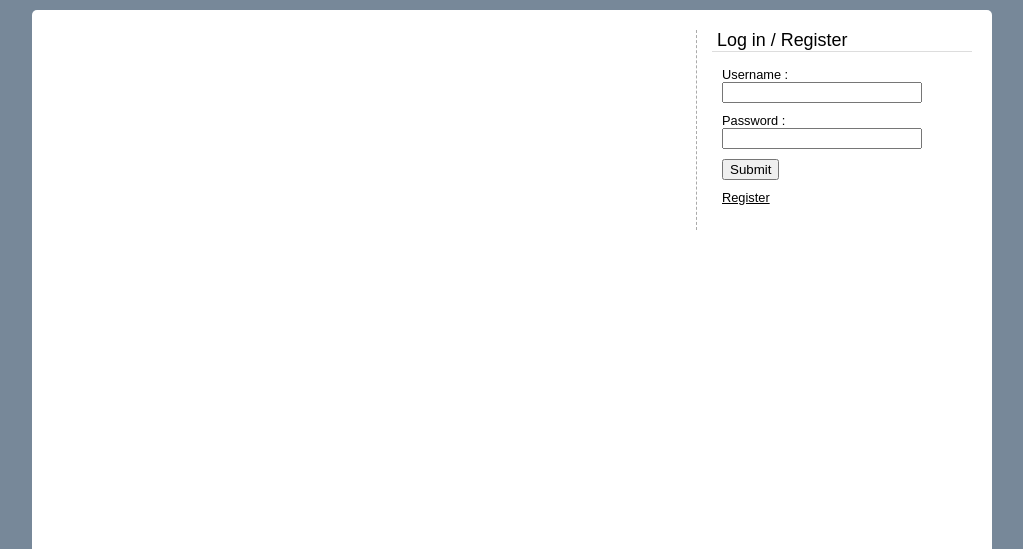
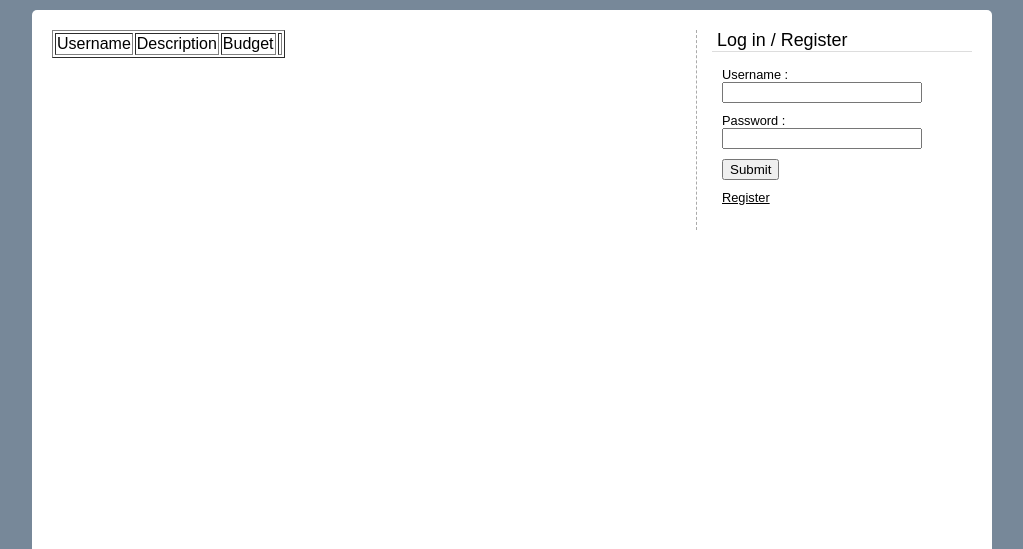
Before and after one commit to mrussell10/FreelancerProject, a PHP site: page /view_jobs.php in a window 1280 px wide. Shown: the part 82-631 px from the top of the page, without its empty margins (128-1151 px from the left). Run offline with PHP 8.4, Linux system fonts and the light colour scheme; data that the repository does not hold is empty; some libraries are stand-ins or nearby versions.

Commit message:
Updated jobs page html tables

```diff
--- a/view_jobs.php
+++ b/view_jobs.php
@@ -1,39 +1,40 @@
+<html>
 <head>
-<style>
-table,th,td
-{
-border:1px solid black;
-border-spacing: 0.5rem;
-border-collapse: collapse;
-}
-</style>
+  <link rel="stylesheet" type="text/css" href="http://ajax.aspnetcdn.com/ajax/jquery.dataTables/1.9.4/css/jquery.dataTables.css">
 </head>
+
+</head>
+<body>
+
+
 
 <?php
 include 'core/init.php';
 include 'includes/overall/header.php';
 
+echo "<table border =1 >";
+echo "<td>Username</td>";
+echo "<td>Description</td>";
+echo "<td>Budget</td>";
+echo "<td></td>";
+
 $query = mysql_query("SELECT * FROM job")or die(mysql_error());
 while($row2 = mysql_fetch_array($query))
 
 {
+echo "<tr>";
+echo "<td>" . $row2["username"] . "</td>";
+echo "<td>" . $row2["description"] . "</td>";
+echo "<td>" . $row2["budget"] . "</td>";
+echo "<td>".'<a href="job_page.php?job_id='.$row2['job_id'].'">More Information</a>'."</td>";
 
- "<ul>";
- echo "Username : ";
- echo $row2['username'];
- echo "<ul>";
- echo "Description: ";
- echo $row2['description'];
- echo "<ul>";
- echo "Budget: ";
- echo $row2['budget'];
- echo "<ul>";
- echo "Apply: ";
- echo '<a href="job_page.php?job_id='.$row2['job_id'].'">More Information</a>';
- echo "<ul></ul>";
+
 }
+echo "</table>";
+?>
 
 
 
+</body>
 
-  ?>
+</html>
```
